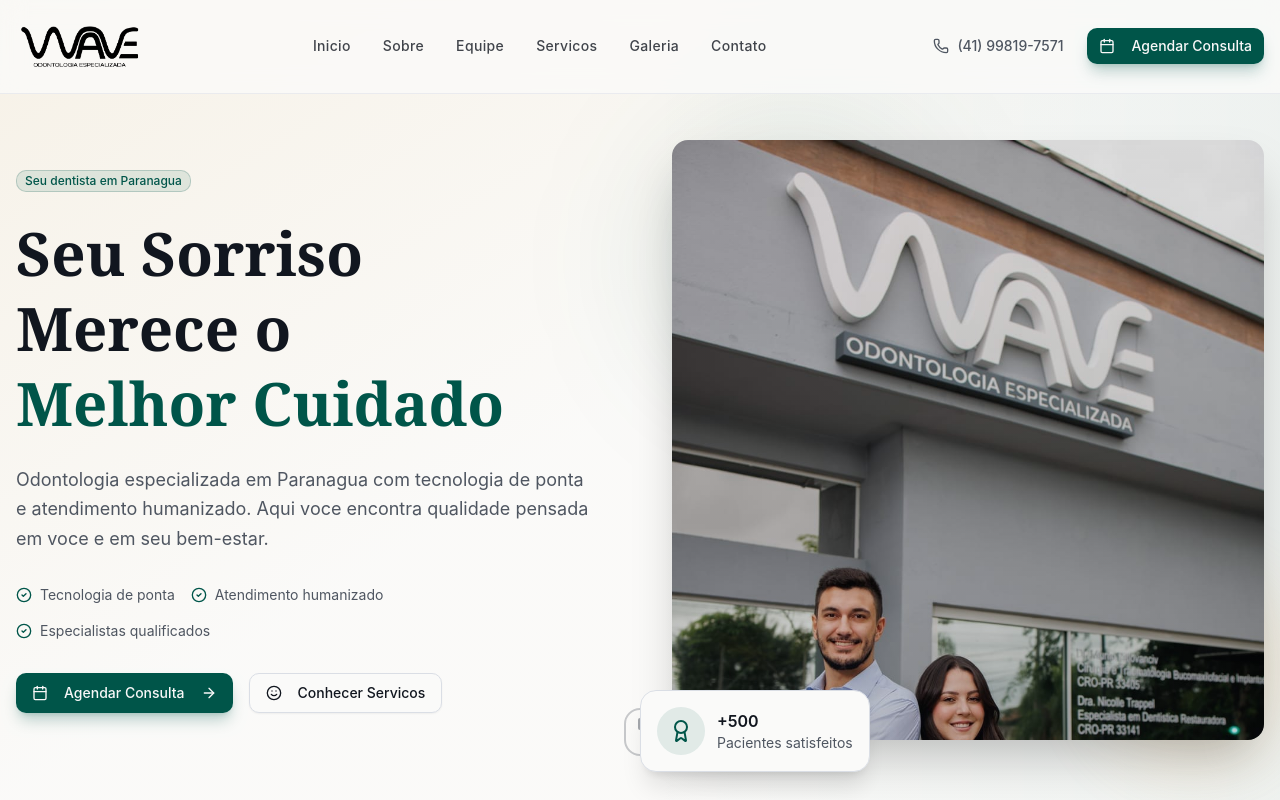
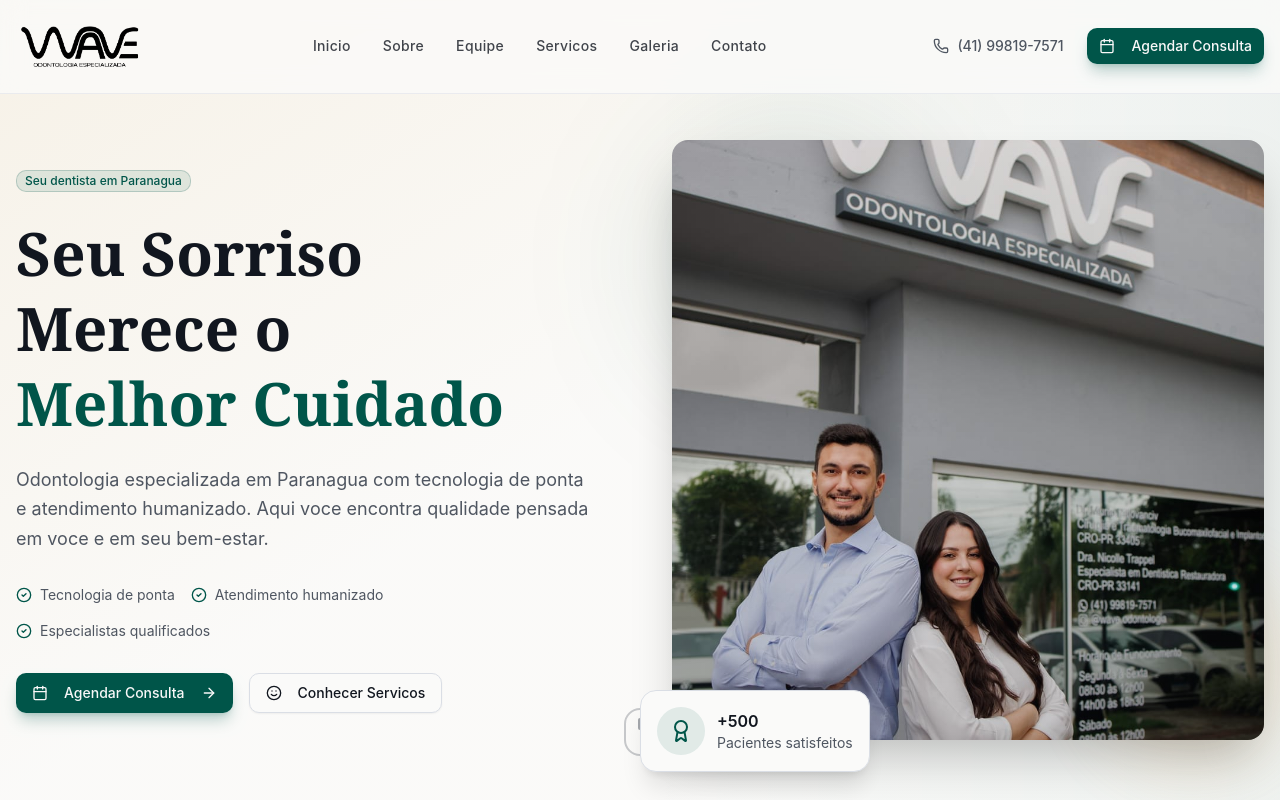
Before and after one commit to JonathanOJ/wave-odontologia, a React (Vite) app: page / in a window 1280 px wide. Shown: the top 800 px of the page. Built offline with nearby package versions, Linux system fonts and the light colour scheme.

Commit message:
style: adjust hero image and add margin to about us images
Change hero image positioning and add bottom margin to specific images.

Co-authored-by: Jonathan O. Jacobovski <111775412+JonathanOJ@users.noreply.github.com>

```diff
--- a/src/components/about.jsx
+++ b/src/components/about.jsx
@@ -11,9 +11,9 @@ export default function About() {
   const [zoomImage, setZoomImage] = useState(null);
 
   const images = [
-    { src: fotoLoja, alt: 'Fachada da clinica Wave Odontologia', className: '' },
+    { src: fotoLoja, alt: 'Fachada da clinica Wave Odontologia', className: 'mb-8' },
     { src: recepcao, alt: 'Recepcao da clinica', className: 'mt-8' },
-    { src: salaNicolle, alt: 'Consultorio Dra. Nicolle', className: '-mt-8' },
+    { src: salaNicolle, alt: 'Consultorio Dra. Nicolle', className: 'mb-8' },
     { src: salaMurilo, alt: 'Consultorio Dr. Murilo', className: '' },
   ];
 
--- a/src/components/hero.jsx
+++ b/src/components/hero.jsx
@@ -119,7 +119,7 @@ export default function Hero() {
                   <img
                     src={fachada}
                     alt="Equipe Wave Odontologia - Dentistas e fachada da clinica em Paranagua"
-                    className="w-full h-[500px] xl:h-[600px] object-cover object-top"
+                    className="w-full h-[500px] xl:h-[600px] object-cover"
                   />
                   {/* Overlay gradient */}
                   <div className="absolute inset-0 bg-gradient-to-t from-foreground/20 to-transparent" />
```
